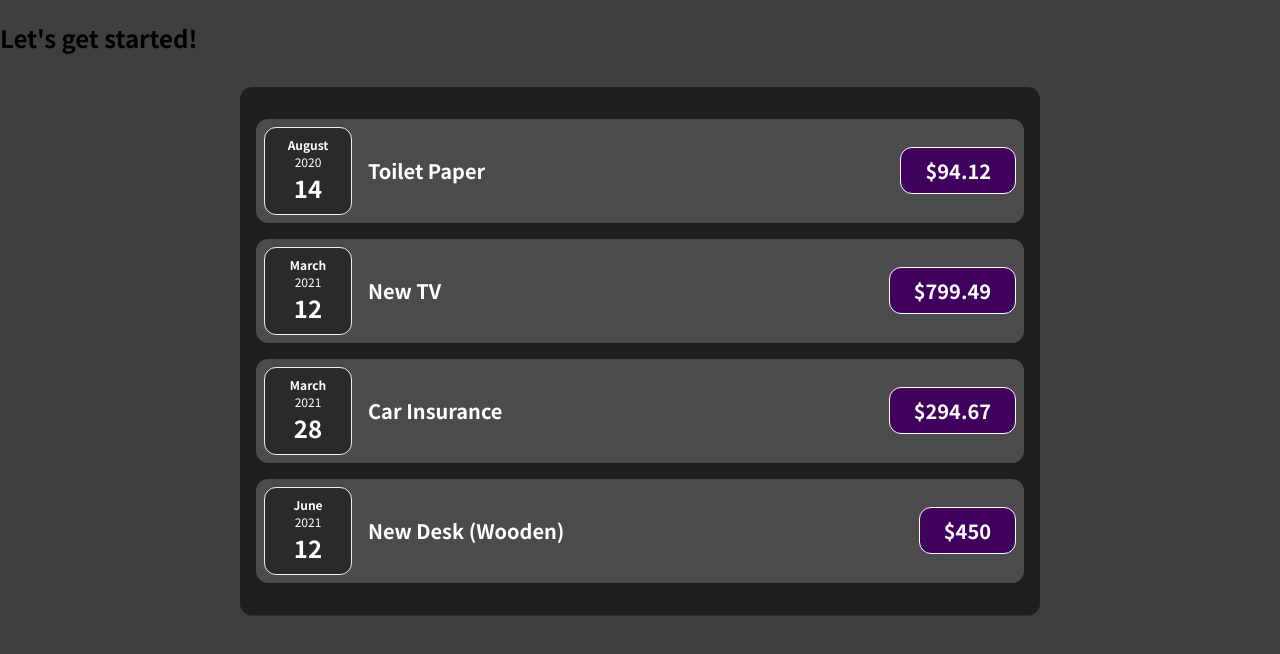
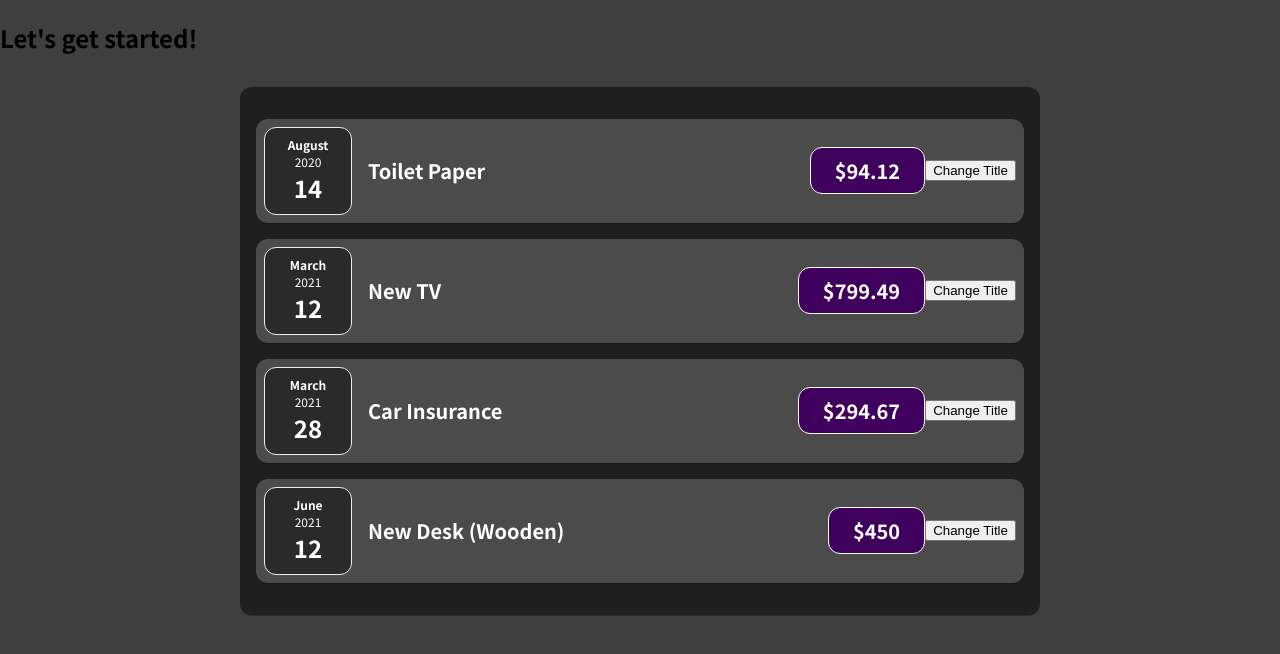
Before and after one commit to jebomin/cost-tracker, a JavaScript app: page / in a window 1280 px wide. Shown: the top 654 px of the page. Built offline with nearby package versions, Linux system fonts and the light colour scheme.

Commit message:
To perform event listening and event handlers

```diff
--- a/src/components/Expenses/ExpenseItem.js
+++ b/src/components/Expenses/ExpenseItem.js
@@ -2,7 +2,11 @@
 import Card from '../UI/Card';
 import './ExpenseItem.css';
 
-function ExpenseItem(props) {
+const ExpenseItem = (props) => {
+  const clickHandler = () => {
+    console.log('Clicked!!!!');
+  };
+
   return (
     <Card className='expense-item'>
       <ExpenseDate date={props.date} />
@@ -10,6 +14,7 @@
         <h2>{props.title}</h2>
         <div className='expense-item__price'>${props.amount}</div>
       </div>
+      <button onClick={clickHandler}>Change Title</button>
     </Card>
   );
 }
--- a/src/components/Expenses/Expenses.css
+++ b/src/components/Expenses/Expenses.css
@@ -4,6 +4,4 @@
   margin: 2rem auto;
   width: 50rem;
   max-width: 95%;
-  border-radius: 12px;
-  box-shadow: 0 1px rgba(0, 0, 0, 0.25);
 }
--- a/src/components/Expenses/Expenses.js
+++ b/src/components/Expenses/Expenses.js
@@ -2,7 +2,7 @@
 import Card from '../UI/Card';
 import './Expenses.css';
 
-function Expenses(props) {
+const Expenses = (props) => {
   return (
     <Card className="expenses">
       <ExpenseItem
--- a/src/components/UI/Card.js
+++ b/src/components/UI/Card.js
@@ -1,6 +1,6 @@
 import './Card.css';
 
-function Card(props) {
+const Card = (props) => {
   const classes = 'card '+props.className;
   return <div className={classes}>{props.children}</div>;
 }
```
